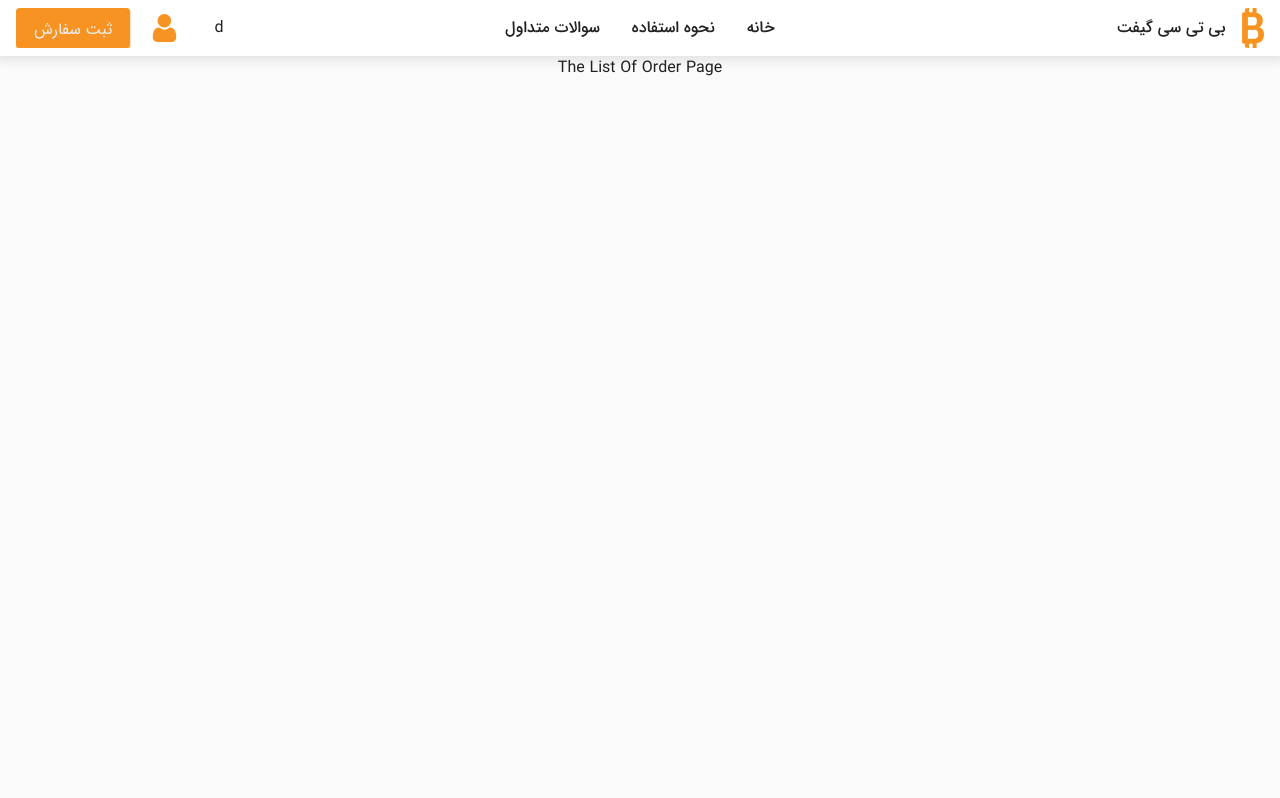
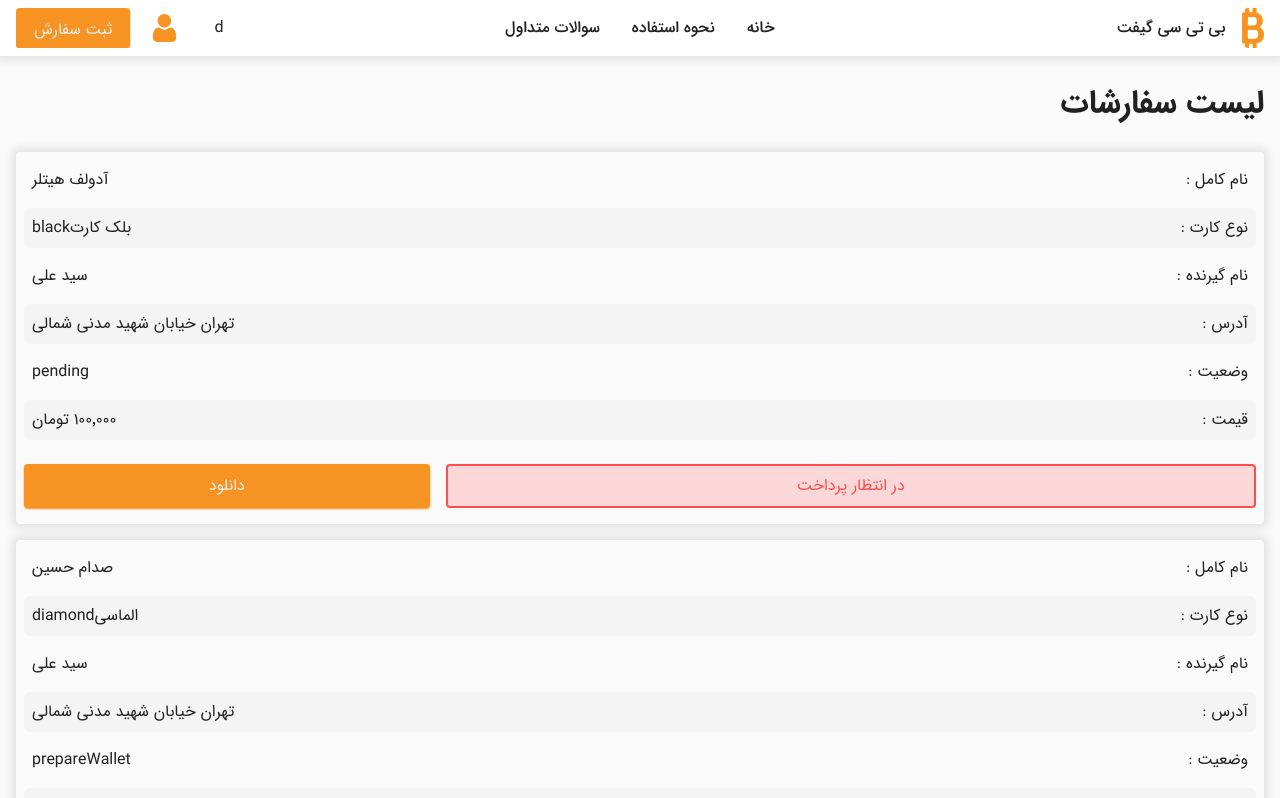
Before and after one commit to sadeq76/btc-gift-frontend, a Nuxt app: page /order/list in a window 1280 px wide. Shown: the top 798 px of the page. Built offline with nearby package versions, Linux system fonts and the light colour scheme.

Commit message:
list of orders

```diff
--- a/src/assets/styles/components.scss
+++ b/src/assets/styles/components.scss
@@ -1,3 +1,4 @@
+@layer components {
   .primary-button {
     @apply px-4 py-2 bg-primary text-test rounded text-base shadow-sm shadow-primary text-center border-primary border-2 hover:bg-primary/80 hover:border-primary/80;
   }
@@ -20,12 +21,29 @@
     border: solid 1.5px rgb(var(--color-text) / 0.2);
   }
 
+  .table {
+    @apply w-full  rounded;
+
+    tr {
+      @apply flex justify-between p-2 m-2 rounded-md;
+
+      th,
+      td {
+        @apply text-ellipsis;
+      }
+    }
+
+    tr:nth-child(2n) {
+      background-color: rgb(var(--color-test) / 0.5);
+    }
+  }
+
   .router-link-active {
     @apply opacity-50;
   }
 
   .progress-bar {
-  @apply bg-overlay/10 flex w-full;
+    @apply bg-overlay/10 flex w-full fixed;
     --width-progress-bar: 0;
   }
   .progress-bar::after {
@@ -39,3 +57,4 @@
     height: 0.3rem;
     width: var(--width-progress-bar);
   }
+}
--- a/src/assets/styles/utilities.scss
+++ b/src/assets/styles/utilities.scss
@@ -1,3 +1,4 @@
+@layer utilities {
   .bg-primary-gradient {
     background-image: linear-gradient(
       rgb(var(--color-primary)),
@@ -8,3 +9,4 @@
   .max-w-1366 {
     max-width: 1366px;
   }
+}
--- /dev/null
+++ b/src/composable/helpers.ts
@@ -0,0 +1,78 @@
+export const translateKey = (key: string): string => {
+  return key == "fullName"
+    ? "نام کامل"
+    : key == "type"
+    ? "نوع کارت"
+    : key == "message"
+    ? "پیام تبریک"
+    : key == "zipCode"
+    ? "کدپستی"
+    : key == "receiverName"
+    ? "نام گیرنده"
+    : key == "receiverPhone"
+    ? "شماره گیرنده"
+    : key == "address"
+    ? "آدرس"
+    : key == "status"
+    ? "وضعیت"
+    : key == "price"
+    ? "قیمت"
+    : "";
+};
+
+export const translateStatus = (status: string): string => {
+  return status == "pending"
+    ? "در انتظار پرداخت"
+    : status == "prepareWallet"
+    ? "ساخت کیف پول"
+    : status == "increaseWallet"
+    ? "واریز مبلغ"
+    : status == "preparing"
+    ? "آماده سازی"
+    : status == "sending"
+    ? "در حال ارسال"
+    : status == "done"
+    ? "اتمام سفارش"
+    : "نامعلوم";
+};
+
+export const statusColor = (status: string): string => {
+  return status == "pending"
+    ? "error"
+    : status == "prepareWallet" || status == "increaseWallet"
+    ? "warn"
+    : status == "preparing" || status == "sending"
+    ? "info"
+    : status == "done"
+    ? "success"
+    : "unknown";
+};
+
+export const translateCardTitle = (status: string): string => {
+  return status == "black"
+    ? "بلک کارت"
+    : status == "diamond"
+    ? "الماسی"
+    : status == "gold"
+    ? "طلایی"
+    : status == "silver"
+    ? "نقره ای"
+    : status == "bronze"
+    ? "برنزی"
+    : "نامعلوم";
+};
+
+export const persianToEnglish = (input: any): string =>
+  input.toString().replace(/[۰-۹]/g, (d) => "۰۱۲۳۴۵۶۷۸۹".indexOf(d));
+
+export const convertToRls = (input: number) =>
+  new Intl.NumberFormat("fa-IR").format(input);
+
+export const convertToShamsi = (input: string) => {
+  let options: any = {
+    year: "numeric",
+    month: "long",
+    day: "numeric",
+  };
+  return new Date(input).toLocaleDateString("fa-IR", options);
+};
--- a/src/layouts/default.vue
+++ b/src/layouts/default.vue
@@ -142,7 +142,7 @@ const openModal = function () {
 };
 
 const goToOrderPage = function () {
-  router.push("order/create");
+  router.push({ name: "order-create" });
 };
 </script>
 
--- a/src/pages/index.vue
+++ b/src/pages/index.vue
@@ -16,7 +16,9 @@
           خوش آمدی
         </h1>
         <div class="flex flex-col items-center">
-          <button class="mb-4 primary-button">ثبت سفارش</button>
+          <button @click="goToOrderPage" class="mb-4 primary-button">
+            ثبت سفارش
+          </button>
           <br />
           <NuxtLink to="/how-to-use">
             <span class="ml-3">play</span>
@@ -87,7 +89,9 @@
           قابلیت ثبت سفارش آسان و سریع
         </p>
         <div class="flex items-center">
-          <button class="ml-5 py-2 primary-button">ثبت سفارش</button>
+          <button @click="goToOrderPage" class="ml-5 py-2 primary-button">
+            ثبت سفارش
+          </button>
           <NuxtLink to="/how-to-use">
             <span class="ml-3">play</span>
             <span>آموزش استفاده از بی تی سی گیفت</span>
@@ -275,6 +279,11 @@ const features = reactive<featureModel[]>([
       "ما در بی تی سی گیفت سعی داشته ایم که علاوه بر جلب رضایت مشتری به دو عامل کلیدی توجه داشته باشیم",
   },
 ]);
+const router = useRouter();
+
+const goToOrderPage = (): void => {
+  router.push({ name: "order-create" });
+};
 </script>
 <style lang="scss" module="TheLanding">
 .hero-section {
--- a/src/pages/order/create/index.vue
+++ b/src/pages/order/create/index.vue
@@ -43,36 +43,6 @@
       ></textarea>
     </div>
     <div class="w-full flex flex-wrap" v-if="step == 2">
-      <div class="w-1/2 sm:pl-4 max-sm:w-full">
-        <input
-          dir="rtl"
-          type="text"
-          name="fullname"
-          id="fullname"
-          placeholder="شماره تماس"
-          aria-label="شماره تماس"
-          class="text-field w-full"
-          required
-          oninvalid="this.setCustomValidity('این فیلد نمی تواند خالی باشد')"
-          oninput="this.setCustomValidity('')"
-        />
-      </div>
-      <div class="w-1/2 max-sm:mt-4 max-sm:w-full">
-        <input
-          dir="rtl"
-          type="text"
-          name="fullname"
-          id="fullname"
-          placeholder="کد ارسالی"
-          aria-label="کد ارسالی"
-          class="text-field w-full"
-          required
-          oninvalid="this.setCustomValidity('این فیلد نمی تواند خالی باشد')"
-          oninput="this.setCustomValidity('')"
-        />
-      </div>
-    </div>
-    <div class="w-full flex flex-wrap" v-if="step == 3">
       <textarea
         dir="rtl"
         name="message"
@@ -126,7 +96,12 @@
         oninput="this.setCustomValidity('')"
       />
     </div>
-
+    <table class="table shadow" v-if="step == 3">
+      <tr v-for="(value, key, index) in information" :key="index">
+        <th>{{ translateKey(key) }}</th>
+        <td>{{ value }}</td>
+      </tr>
+    </table>
     <div class="w-full flex justify-end mt-8">
       <button
         v-if="step !== 1"
@@ -142,10 +117,22 @@
   </form>
 </template>
 <script lang="ts" setup>
-import { describe } from "node:test";
+import { orderDetailsModel } from "../../../models/order-details.model";
+import { translateKey } from "~/composable/helpers";
 
+const information = reactive<orderDetailsModel>({
+  fullName: "s",
+  type: "sd",
+  message: "ad",
+  zipCode: "asd",
+  receiverName: "gfg",
+  receiverPhone: "asds",
+  address: "asdds",
+  status: "sad",
+  price: 0,
+});
 const progress = ref<HTMLDivElement>();
-const baseValue = 33.33;
+const baseValue = 50;
 const progressBarWidth = ref<number>(0);
 const goToPreviousStep = (): void => {
   if (progressBarWidth.value > 0) {
@@ -160,13 +147,9 @@ const goToNextStep = (): void => {
 const step = computed((): number => progressBarWidth.value / baseValue + 1);
 
 const description = computed((): string =>
-  step.value == 1
-    ? "لطفا فرم زیر را کامل کنید سپس روی دکمه ادامه کلیک کنید"
-    : step.value == 2
-    ? "لطفا شماره تماس خود را وارد کنید سپس کد ارسالی را وارد کنید"
-    : step.value == 3
-    ? "لطفا فرم زیر را کامل کنید سپس روی دکمه ادامه کلیک کنید "
-    : "لطفا اطلاعات زیر را بررسی و در صورت عدم وجود خطا روی دکمه پرداخت نهایی کلیک کنید"
+  step.value == 3
+    ? "لطفا اطلاعات زیر را بررسی و در صورت عدم وجود خطا روی دکمه پرداخت نهایی کلیک کنید"
+    : "لطفا فرم زیر را کامل کنید سپس روی دکمه ادامه کلیک کنید"
 );
 </script>
 <style lang="scss" module="TheCreateOrder">
--- a/src/pages/order/list/index.vue
+++ b/src/pages/order/list/index.vue
@@ -1,5 +1,122 @@
-<template>The List Of Order Page</template>
-  <script lang="ts" setup>
+<template>
+  <div class="p-4 w-full">
+    <h1 class="mb-4">لیست سفارشات</h1>
+    <div
+      v-for="order in orders"
+      :key="order.id"
+      class="shadow pb-4 my-4 rounded"
+    >
+      <table class="table">
+        <tr v-for="(value, key, i) in order" :key="i">
+          <th>{{ translateKey(key) }} :</th>
+          <td>
+            <span v-if="key === 'type'">
+              {{ translateCardTitle(value.toString()) }}
+            </span>
+            <span v-if="key === 'price'">
+              {{
+                value ? convertToRls(+value) + " تومان" : "خطا در دریافت داده"
+              }}
+            </span>
+            <span v-else>
+              {{ value }}
+            </span>
+          </td>
+        </tr>
+      </table>
+      <div class="px-2 mt-4 flex">
+        <div
+          :class="[
+            {
+              'border-error text-error bg-error/20':
+                statusColor(order.status) == 'error',
+              'border-warn text-warn bg-warn/20':
+                statusColor(order.status) == 'warn',
+              'border-info text-info bg-info/20':
+                statusColor(order.status) == 'info',
+              'border-success text-success bg-success/20':
+                statusColor(order.status) == 'success',
+              'border-overlay/20 text-overlay/20 bg-overlay/5':
+                statusColor(order.status) == 'unknown',
+            },
+            'w-2/3 flex justify-center items-center rounded border-2',
+          ]"
+        >
+          {{ translateStatus(order.status) }}
+        </div>
+        <button class="w-1/3 primary-button mr-4">دانلود</button>
+      </div>
+    </div>
+  </div>
+</template>
+<script lang="ts" setup>
+import { orderDetailsModel } from "~~/src/models/order-details.model";
+import {
+  translateKey,
+  statusColor,
+  translateStatus,
+  translateCardTitle,
+  convertToRls,
+} from "~/composable/helpers";
+
+const orders = reactive<orderDetailsModel[]>([
+  {
+    fullName: "آدولف هیتلر",
+    type: "black",
+    receiverName: "سید علی",
+    address: "تهران خیابان شهید مدنی شمالی  ",
+    status: "pending",
+    price: 100000,
+  },
+  {
+    fullName: "صدام حسین",
+    type: "diamond",
+    receiverName: "سید علی",
+    address: "تهران خیابان شهید مدنی شمالی  ",
+    status: "prepareWallet",
+    price: 350000,
+  },
+  {
+    fullName: "معمر قذافی",
+    type: "gold",
+    receiverName: "سید علی",
+    address: "تهران خیابان شهید مدنی شمالی  ",
+    status: "increaseWallet",
+    price: 530200,
+  },
+  {
+    fullName: "نیکلای چائوشسکو",
+    type: "silver",
+    receiverName: "سید علی",
+    address: "تهران خیابان شهید مدنی شمالی  ",
+    status: "preparing",
+    price: 200450,
+  },
+  {
+    fullName: "موسولینی ",
+    type: "bronze",
+    receiverName: "سید علی",
+    address: "تهران خیابان شهید مدنی شمالی  ",
+    status: "sending",
+    price: 2300000,
+  },
+  {
+    fullName: "نیکلای چائوشسکو",
+    type: "gold",
+    receiverName: "سید علی",
+    address: "تهران خیابان شهید مدنی شمالی  ",
+    status: "done",
+    price: 100000,
+  },
+  {
+    fullName: "آدولف هیتلر",
+    type: "black",
+    receiverName: "سید علی",
+    address: "تهران خیابان شهید مدنی شمالی  ",
+    status: "asd",
+    price: 0,
+  },
+]);
 </script>
-  <style lang="scss" module="TheOrdersList">
+<style lang="scss" module="TheOrdersList">
 </style>
```
Also changed, not shown: src/models/order-details.model.ts (added, +12 -0 lines). Lines whose indentation alone changed are shown as unchanged.
